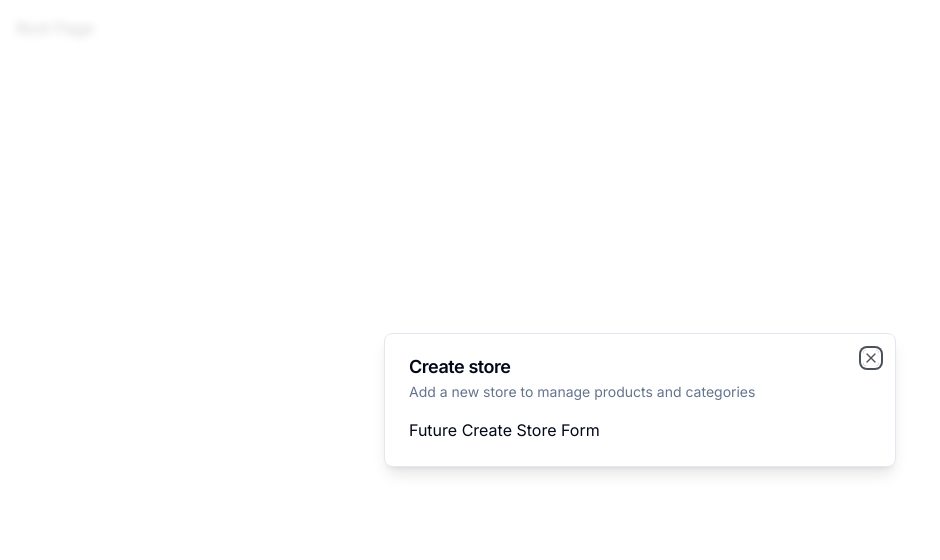
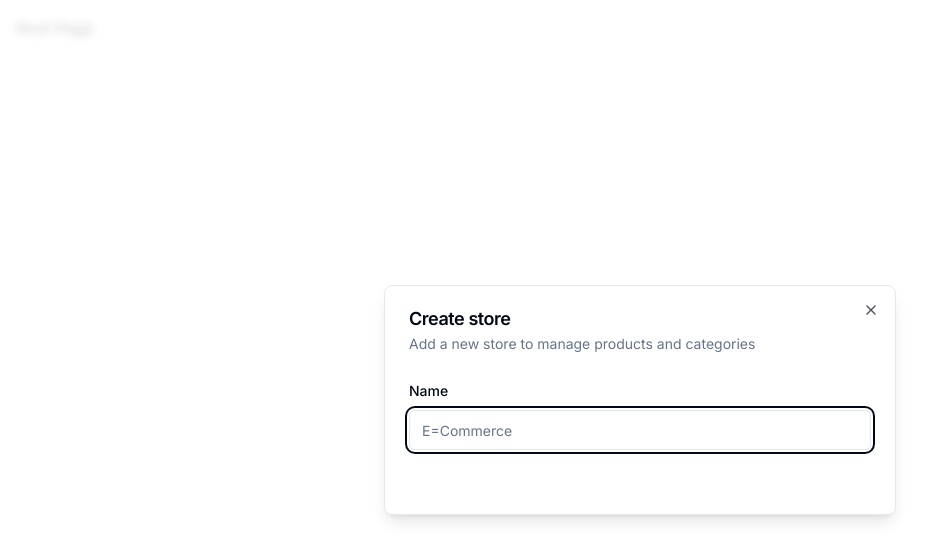
Before and after one commit to antsuarez3/Ecommerce, a Next.js app: page / in a window 1280 px wide. Shown: the top 560 px of the page, without its empty margins (0-940 px from the left). Built offline with nearby package versions, Linux system fonts and the light colour scheme.

Commit message:
Create form components

```diff
--- a/components/modals/store-modal.tsx
+++ b/components/modals/store-modal.tsx
@@ -1,10 +1,38 @@
 'use client'
+
+import * as z from 'zod'
+import { useForm } from 'react-hook-form'
+import { zodResolver } from '@hookform/resolvers/zod'
 
 import { useStoreModal } from '@/hooks/use-store-modal'
 import { Modal } from '@/components/ui/modal'
+import {
+  Form,
+  FormControl,
+  FormField,
+  FormItem,
+  FormLabel,
+} from '@/components/ui/form'
+import { Input } from '@/components/ui/input'
+
+const formSchema = z.object({
+  name: z.string().min(1),
+})
 
 export const StoreModal = () => {
   const storeModal = useStoreModal()
+
+  const form = useForm<z.infer<typeof formSchema>>({
+    resolver: zodResolver(formSchema),
+    defaultValues: {
+      name: '',
+    },
+  })
+
+  const onSubmit = async (values: z.infer<typeof formSchema>) => {
+    console.log(values)
+    // TODO: Create Store
+  }
 
   return (
     <Modal
@@ -13,7 +41,27 @@
       isOpen={storeModal.isOpen}
       onClose={storeModal.onClose}
     >
-      Future Create Store Form
+      <div>
+        <div className='space-y-4 py-2 pb-4'>
+          <Form {...form}>
+            <form onSubmit={form.handleSubmit(onSubmit)}>
+              <FormField
+                control={form.control}
+                name='name'
+                render={({ field }) => (
+                  <FormItem>
+                    <FormLabel>Name</FormLabel>
+                    <FormControl>
+                      <Input placeholder='E=Commerce' {...field} />
+                    </FormControl>
+                  </FormItem>
+                )}
+              />
+              <div className='pt-6 space-x-2 flex items-center justify-end'></div>
+            </form>
+          </Form>
+        </div>
+      </div>
     </Modal>
   )
 }
--- /dev/null
+++ b/components/ui/form.tsx
@@ -0,0 +1,176 @@
+import * as React from "react"
+import * as LabelPrimitive from "@radix-ui/react-label"
+import { Slot } from "@radix-ui/react-slot"
+import {
+  Controller,
+  ControllerProps,
+  FieldPath,
+  FieldValues,
+  FormProvider,
+  useFormContext,
+} from "react-hook-form"
+
+import { cn } from "@/lib/utils"
+import { Label } from "@/components/ui/label"
+
+const Form = FormProvider
+
+type FormFieldContextValue<
+  TFieldValues extends FieldValues = FieldValues,
+  TName extends FieldPath<TFieldValues> = FieldPath<TFieldValues>
+> = {
+  name: TName
+}
+
+const FormFieldContext = React.createContext<FormFieldContextValue>(
+  {} as FormFieldContextValue
+)
+
+const FormField = <
+  TFieldValues extends FieldValues = FieldValues,
+  TName extends FieldPath<TFieldValues> = FieldPath<TFieldValues>
+>({
+  ...props
+}: ControllerProps<TFieldValues, TName>) => {
+  return (
+    <FormFieldContext.Provider value={{ name: props.name }}>
+      <Controller {...props} />
+    </FormFieldContext.Provider>
+  )
+}
+
+const useFormField = () => {
+  const fieldContext = React.useContext(FormFieldContext)
+  const itemContext = React.useContext(FormItemContext)
+  const { getFieldState, formState } = useFormContext()
+
+  const fieldState = getFieldState(fieldContext.name, formState)
+
+  if (!fieldContext) {
+    throw new Error("useFormField should be used within <FormField>")
+  }
+
+  const { id } = itemContext
+
+  return {
+    id,
+    name: fieldContext.name,
+    formItemId: `${id}-form-item`,
+    formDescriptionId: `${id}-form-item-description`,
+    formMessageId: `${id}-form-item-message`,
+    ...fieldState,
+  }
+}
+
+type FormItemContextValue = {
+  id: string
+}
+
+const FormItemContext = React.createContext<FormItemContextValue>(
+  {} as FormItemContextValue
+)
+
+const FormItem = React.forwardRef<
+  HTMLDivElement,
+  React.HTMLAttributes<HTMLDivElement>
+>(({ className, ...props }, ref) => {
+  const id = React.useId()
+
+  return (
+    <FormItemContext.Provider value={{ id }}>
+      <div ref={ref} className={cn("space-y-2", className)} {...props} />
+    </FormItemContext.Provider>
+  )
+})
+FormItem.displayName = "FormItem"
+
+const FormLabel = React.forwardRef<
+  React.ElementRef<typeof LabelPrimitive.Root>,
+  React.ComponentPropsWithoutRef<typeof LabelPrimitive.Root>
+>(({ className, ...props }, ref) => {
+  const { error, formItemId } = useFormField()
+
+  return (
+    <Label
+      ref={ref}
+      className={cn(error && "text-destructive", className)}
+      htmlFor={formItemId}
+      {...props}
+    />
+  )
+})
+FormLabel.displayName = "FormLabel"
+
+const FormControl = React.forwardRef<
+  React.ElementRef<typeof Slot>,
+  React.ComponentPropsWithoutRef<typeof Slot>
+>(({ ...props }, ref) => {
+  const { error, formItemId, formDescriptionId, formMessageId } = useFormField()
+
+  return (
+    <Slot
+      ref={ref}
+      id={formItemId}
+      aria-describedby={
+        !error
+          ? `${formDescriptionId}`
+          : `${formDescriptionId} ${formMessageId}`
+      }
+      aria-invalid={!!error}
+      {...props}
+    />
+  )
+})
+FormControl.displayName = "FormControl"
+
+const FormDescription = React.forwardRef<
+  HTMLParagraphElement,
+  React.HTMLAttributes<HTMLParagraphElement>
+>(({ className, ...props }, ref) => {
+  const { formDescriptionId } = useFormField()
+
+  return (
+    <p
+      ref={ref}
+      id={formDescriptionId}
+      className={cn("text-sm text-muted-foreground", className)}
+      {...props}
+    />
+  )
+})
+FormDescription.displayName = "FormDescription"
+
+const FormMessage = React.forwardRef<
+  HTMLParagraphElement,
+  React.HTMLAttributes<HTMLParagraphElement>
+>(({ className, children, ...props }, ref) => {
+  const { error, formMessageId } = useFormField()
+  const body = error ? String(error?.message) : children
+
+  if (!body) {
+    return null
+  }
+
+  return (
+    <p
+      ref={ref}
+      id={formMessageId}
+      className={cn("text-sm font-medium text-destructive", className)}
+      {...props}
+    >
+      {body}
+    </p>
+  )
+})
+FormMessage.displayName = "FormMessage"
+
+export {
+  useFormField,
+  Form,
+  FormItem,
+  FormLabel,
+  FormControl,
+  FormDescription,
+  FormMessage,
+  FormField,
+}
--- /dev/null
+++ b/components/ui/input.tsx
@@ -0,0 +1,25 @@
+import * as React from "react"
+
+import { cn } from "@/lib/utils"
+
+export interface InputProps
+  extends React.InputHTMLAttributes<HTMLInputElement> {}
+
+const Input = React.forwardRef<HTMLInputElement, InputProps>(
+  ({ className, type, ...props }, ref) => {
+    return (
+      <input
+        type={type}
+        className={cn(
+          "flex h-10 w-full rounded-md border border-input bg-background px-3 py-2 text-sm ring-offset-background file:border-0 file:bg-transparent file:text-sm file:font-medium placeholder:text-muted-foreground focus-visible:outline-none focus-visible:ring-2 focus-visible:ring-ring focus-visible:ring-offset-2 disabled:cursor-not-allowed disabled:opacity-50",
+          className
+        )}
+        ref={ref}
+        {...props}
+      />
+    )
+  }
+)
+Input.displayName = "Input"
+
+export { Input }
--- /dev/null
+++ b/components/ui/label.tsx
@@ -0,0 +1,26 @@
+"use client"
+
+import * as React from "react"
+import * as LabelPrimitive from "@radix-ui/react-label"
+import { cva, type VariantProps } from "class-variance-authority"
+
+import { cn } from "@/lib/utils"
+
+const labelVariants = cva(
+  "text-sm font-medium leading-none peer-disabled:cursor-not-allowed peer-disabled:opacity-70"
+)
+
+const Label = React.forwardRef<
+  React.ElementRef<typeof LabelPrimitive.Root>,
+  React.ComponentPropsWithoutRef<typeof LabelPrimitive.Root> &
+    VariantProps<typeof labelVariants>
+>(({ className, ...props }, ref) => (
+  <LabelPrimitive.Root
+    ref={ref}
+    className={cn(labelVariants(), className)}
+    {...props}
+  />
+))
+Label.displayName = LabelPrimitive.Root.displayName
+
+export { Label }
--- a/package.json
+++ b/package.json
@@ -10,7 +10,9 @@
   },
   "dependencies": {
     "@clerk/nextjs": "^4.23.3",
+    "@hookform/resolvers": "^3.3.1",
     "@radix-ui/react-dialog": "^1.0.4",
+    "@radix-ui/react-label": "^2.0.2",
     "@radix-ui/react-slot": "^1.0.2",
     "@types/node": "20.5.7",
     "@types/react": "18.2.21",
@@ -25,10 +27,12 @@
     "postcss": "8.4.29",
     "react": "18.2.0",
     "react-dom": "18.2.0",
+    "react-hook-form": "^7.45.4",
     "tailwind-merge": "^1.14.0",
     "tailwindcss": "3.3.3",
     "tailwindcss-animate": "^1.0.7",
     "typescript": "5.2.2",
+    "zod": "^3.22.2",
     "zustand": "^4.4.1"
   }
 }
```
Also changed, not shown: 1 other file (tests, documents, lock files or other folders).
